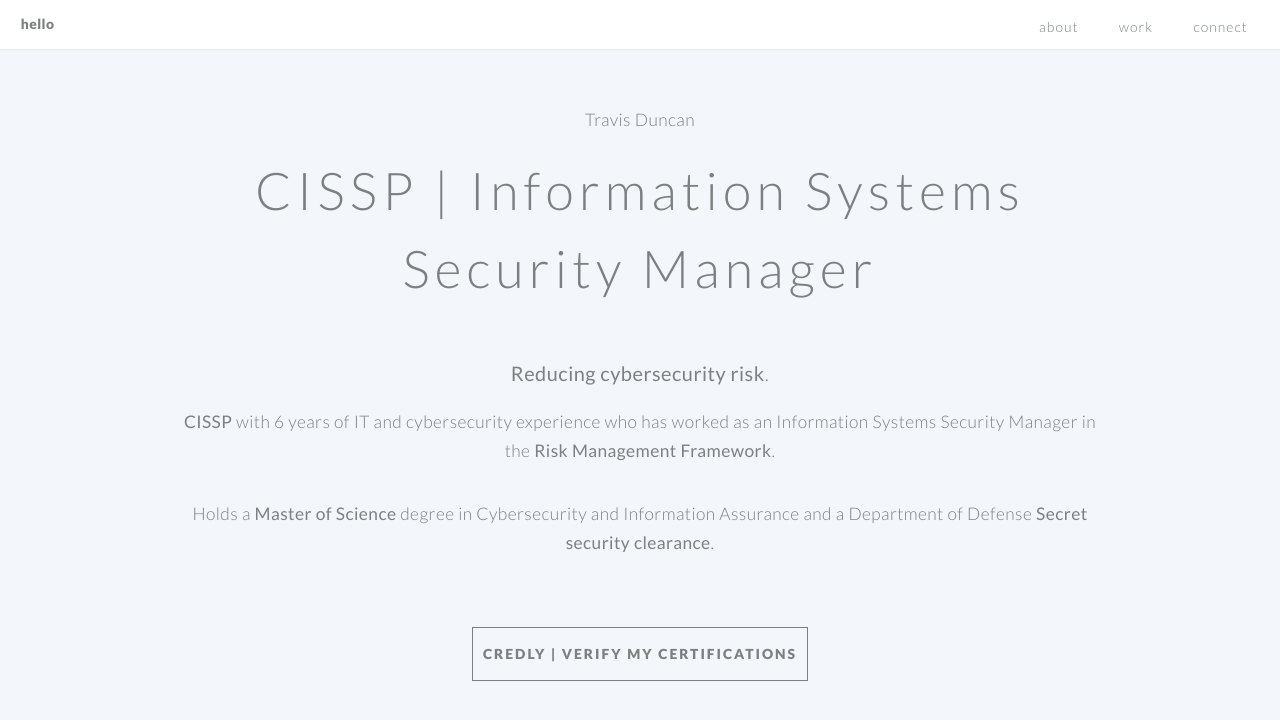
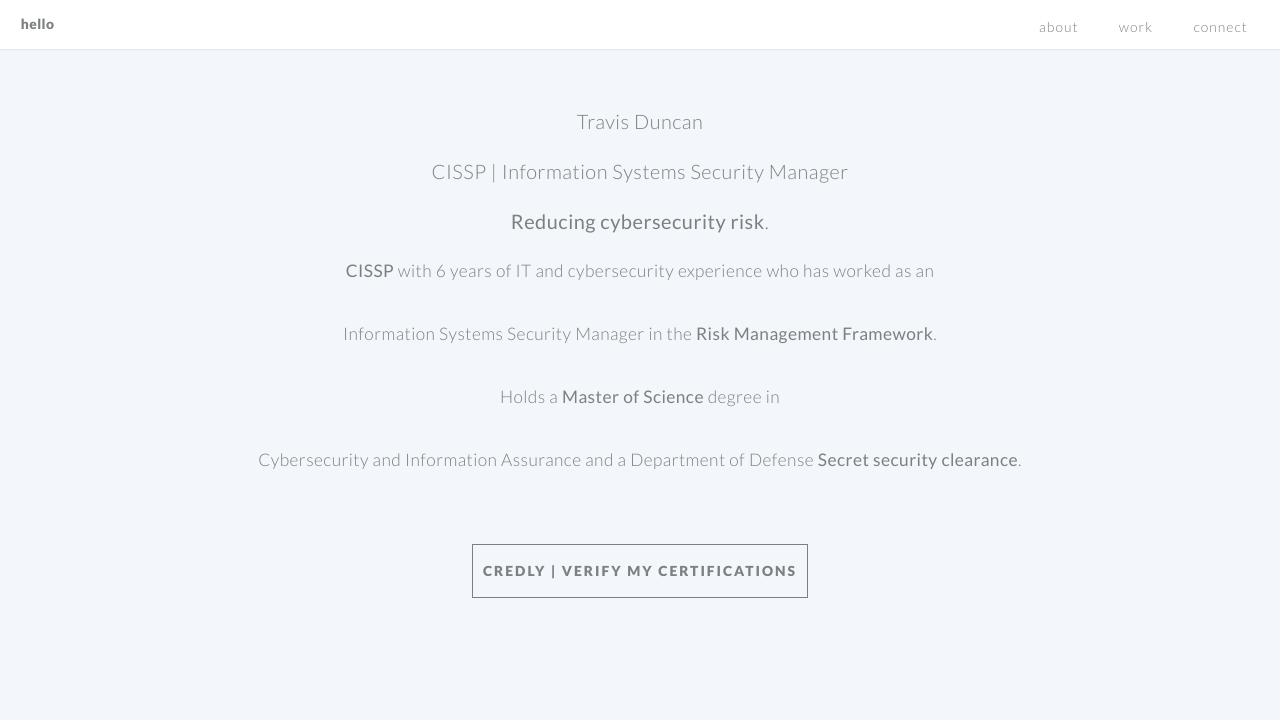
Before and after one commit to TravDunc/hellotemplatedraft, a Jekyll site: the page built from index.md, in a window 1280 px wide and 900 px high, scrolled down 762 px. Shown: the top 720 px of the window. Built offline with Jekyll 4.4.1, drawn with Linux system fonts in a browser that asks for light colours.

```diff
--- a/index.md
+++ b/index.md
@@ -41,14 +41,16 @@ cta_button_label: contact # the label on the button
 
 ---
 [//]: # (write a bit about yourself here)
-# Travis Duncan
+### Travis Duncan
 
-## CISSP | Information Systems Security Manager
+### CISSP | Information Systems Security Manager
 
 ### **Reducing cybersecurity risk**.
 
 **CISSP** with 6 years of IT and cybersecurity experience who has worked as an
+
 Information Systems Security Manager in the **Risk Management Framework**.
 
 Holds a **Master of Science** degree in
+
 Cybersecurity and Information Assurance and a Department of Defense **Secret security clearance**.
```
